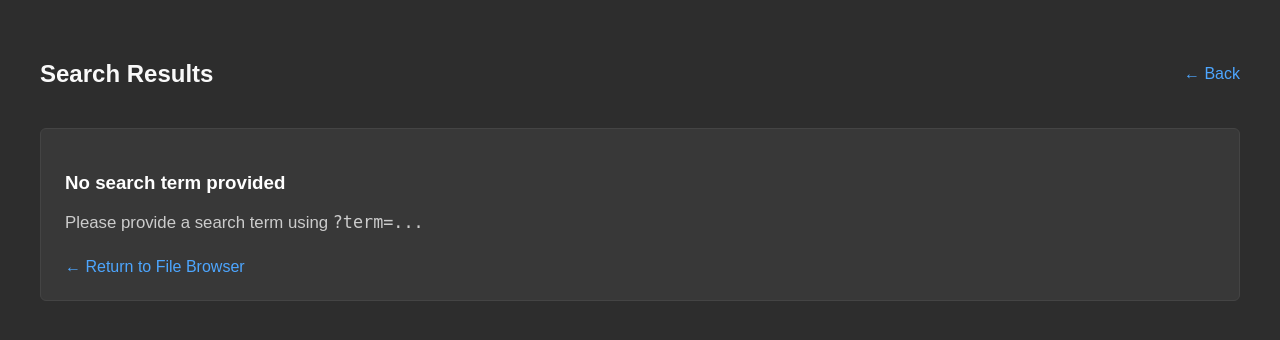
After one commit to ruben2020/codequery-web, a Flask app: page /search in a window 1280 px wide. The commit adds this page. Shown: the top 340 px of the page. Run offline with Flask 3, Linux system fonts and the light colour scheme.

Commit message:
Added search feature

```diff
--- a/requirements.txt
+++ b/requirements.txt
@@ -6,4 +6,5 @@ itsdangerous==2.2.0
 Jinja2==3.1.6
 MarkupSafe==3.0.3
 packaging==26.2
+Pygments>=2.15.0
 Werkzeug==3.1.8
--- a/src/app.py
+++ b/src/app.py
@@ -46,7 +46,19 @@ def view_file():
 
     return render_template(
         "viewer.html",
-        content=data["content"],
+        content=data["highlighted_content"],
+        raw_content=data["content"],
+        highlighted_content=data["highlighted_content"],
+        pygments_css=data["pygments_css"],
         filename=data["filename"],
         lang=data["lang"],
     )
+
+
+@app.route("/search")
+@app.route("/search/<path:term>")
+def search(term: str = ""):
+    if not term:
+        term = request.args.get("term") or request.args.get("q") or ""
+
+    return render_template("search.html", term=term)
--- /dev/null
+++ b/templates/search.html
@@ -0,0 +1,86 @@
+<!DOCTYPE html>
+<!--
+codequery-web
+Copyright (C) 2026 ruben2020 https://github.com/ruben2020/
+SPDX-License-Identifier: MIT
+-->
+<html lang="en">
+<head>
+    <meta charset="UTF-8">
+    <meta name="viewport" content="width=device-width, initial-scale=1.0">
+    <title>Search: {{ term }}</title>
+    <style>
+        body {
+            font-family: sans-serif;
+            margin: 40px;
+            background-color: #2d2d2d;
+            color: #fff;
+        }
+        .header {
+            display: flex;
+            justify-content: space-between;
+            align-items: center;
+            margin-bottom: 20px;
+        }
+        h1, h2 {
+            color: #f9f9f9;
+        }
+        a {
+            color: #4da6ff;
+            text-decoration: none;
+        }
+        a:hover {
+            text-decoration: underline;
+            color: #fff;
+        }
+        .back-link {
+            color: #4da6ff;
+            font-size: 1rem;
+        }
+        .search-box {
+            background-color: #383838;
+            padding: 24px;
+            border-radius: 6px;
+            border: 1px solid #444;
+            margin-top: 20px;
+        }
+        .term-highlight {
+            color: #4da6ff;
+            font-family: monospace;
+            font-size: 1.25rem;
+            background-color: #222;
+            padding: 3px 8px;
+            border-radius: 4px;
+        }
+        .desc {
+            color: #ccc;
+            margin-top: 15px;
+            font-size: 1.05rem;
+        }
+        .nav-links {
+            margin-top: 25px;
+        }
+    </style>
+</head>
+<body>
+
+    <div class="header">
+        <h2>Search Results</h2>
+        <a class="back-link" href="javascript:history.back()">&larr; Back</a>
+    </div>
+
+    <div class="search-box">
+        {% if term %}
+            <h3>Symbol: <span class="term-highlight">{{ term }}</span></h3>
+            <p class="desc">Placeholder search results for symbol <strong>{{ term }}</strong>.</p>
+        {% else %}
+            <h3>No search term provided</h3>
+            <p class="desc">Please provide a search term using <code>?term=...</code></p>
+        {% endif %}
+        <div class="nav-links">
+            <a href="{{ url_for('browse_directory') }}">&larr; Return to File Browser</a>
+        </div>
+    </div>
+
+</body>
+</html>
```
Also changed, not shown: src/file_processor.py (+10 -1 lines), src/highlighter.py (added, +130 -0 lines), templates/viewer.html (+72 -11 lines).
